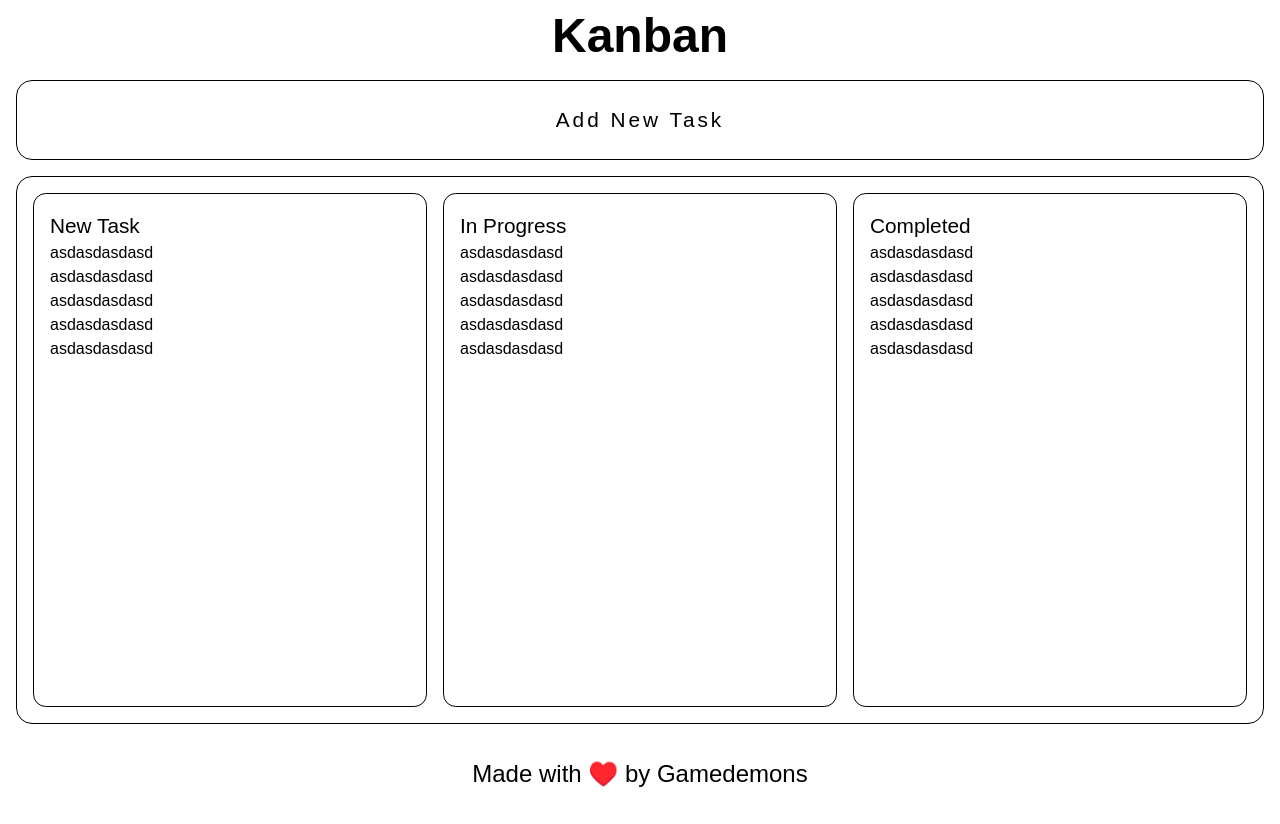
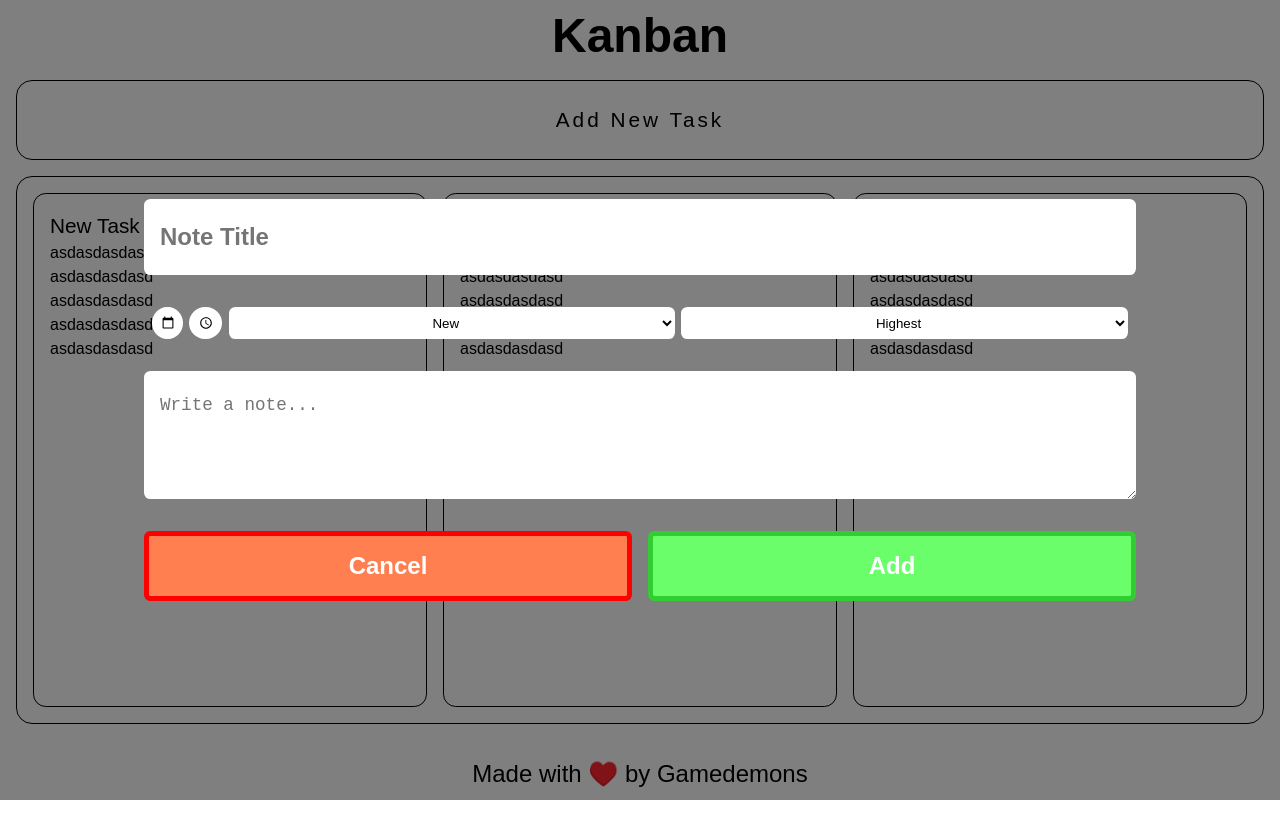
Before and after one commit to metacube-manthan-rajoria/GET_003_Chapter_010, a React (Vite) app: page / in a window 1280 px wide. Both pictures are taken after a click on the button "Add New Task". Built offline with nearby package versions, Linux system fonts and the light colour scheme.

Commit message:
dropdown now works

```diff
--- a/src/components/Header/Header.tsx
+++ b/src/components/Header/Header.tsx
@@ -1,4 +1,5 @@
 import "./Header.css"
+import { useState } from "react";
 import NewTaskDropdown from "../UI/NewTaskDropdown";
 
 const Header = () => {
@@ -9,8 +10,13 @@ const Header = () => {
 		(e.target as HTMLElement).style.scale = "1";
 	}
 
-	let showNewTaskDialog = () => {
-
+	let [newTaskDialogVisible, setNewTaskDialogVisible] = useState(false);
+	let addTaskToList = (title:string) => {
+		console.log(title)
+		setNewTaskDialogVisible(false)
+	}
+	let newTaskCancel = () => {
+		setNewTaskDialogVisible(false)
 	}
 
 	return (
@@ -22,12 +28,14 @@ const Header = () => {
 				id="add_task_button"
 				onMouseDown={(e:any)=>{mouseDownAnimation(e)}}
 				onMouseUp={(e:any) => {mouseUpAnimation(e)}}
-				onClick={()=>{showNewTaskDialog()}}
+				onClick={()=>{setNewTaskDialogVisible(true)}}
 			>
 				Add New Task
 			</button>
-{/*
-			<NewTaskDropdown display=""></NewTaskDropdown> */}
+
+			{
+				newTaskDialogVisible ? <NewTaskDropdown addNewTask={addTaskToList} cancelTask={newTaskCancel}></NewTaskDropdown> : ""
+			}
 		</header>
 	);
 };
--- a/src/components/UI/NewTaskDropdown.css
+++ b/src/components/UI/NewTaskDropdown.css
@@ -17,11 +17,38 @@
     width: 80%;
 }
 
+/* Singular Components */
+#new_task_title {
+    padding: 1.5rem;
+    padding-left: 1rem;
+
+    font-size: 1.5rem;
+    font-weight: 700;
+}
+
+#new_task_note {
+    padding: 1.5rem;
+    padding-left: 1rem;
+    min-height: 5rem;
+    max-height: 15rem;
+    resize: vertical;
+
+    font-size: 1.1rem;
+    font-weight: 500;
+}
+
 /* Timestamp */
-#new_task_dialog_timestamp_wrapper {
+#new_task_dialog_metadata {
     display: flex;
+    justify-content: center;
     gap: 0.4rem;
 }
+
+#new_task_dialog_metadata > select{
+    width: 45%;
+    text-align: center;
+}
+
 #new_task_dialog input[type="date"] {
     width: 18px;
     padding: 0.4rem;
@@ -50,7 +77,7 @@
 }
 
 #new_task_add_button {
-    background-color: lightgreen;
+    background-color: #6aff6a;
     color: white;
     border: 5px solid limegreen;
     transition: background-color 0.4s;
--- a/src/components/UI/NewTaskDropdown.tsx
+++ b/src/components/UI/NewTaskDropdown.tsx
@@ -1,15 +1,53 @@
+import "./NewTaskDropdown.css"
+import { useRef } from "react";
+
 const NewTaskDropdown = (props: any) => {
+    let taskTitle = useRef(null);
+    let taskNote = useRef(null);
+    let taskStatus = useRef(null);
+    let taskPriority = useRef(null);
+    let taskDate = useRef(null);
+    let taskTime = useRef(null);
+
+    let addTask = () => {
+        let title = taskTitle.current ? (taskTitle.current as HTMLInputElement).value : "";
+        let note = taskTitle.current ? (taskTitle.current as HTMLInputElement).value : "";
+        let status = taskTitle.current ? (taskTitle.current as HTMLInputElement).value : "";
+        let priority = taskTitle.current ? (taskTitle.current as HTMLInputElement).value : "";
+        let date = taskTitle.current ? (taskTitle.current as HTMLInputElement).value : "";
+        let time = taskTitle.current ? (taskTitle.current as HTMLInputElement).value : "";
+        props.addNewTask(title);
+    }
+
     return (
         <div id="new_task_dialog_bg">
             <form id="new_task_dialog">
-                <input type="text" name="" id="" />
-                <input type="date" name="" id="" /><span></span>
-                <span></span>
+                <input type="text" name="title" ref={taskTitle} id="new_task_title" className="flat new_task_dialog_element" placeholder="Note Title"/>
 
-                <textarea name="" id=""></textarea>
+                <div id="new_task_dialog_metadata" className="new_task_dialog_element">
+                    <input type="date" name="new_task_date" ref={taskDate} id="" className="flat"/>
+                    <input type="time" name="new_task_time" ref={taskTime} id="" />
+                    <select name="" ref={taskStatus} id="" className="flat">
+                        <option value="">New</option>
+                        <option value="">In Progress</option>
+                        <option value="">Completed</option>
+                    </select>
+                    <select name="" ref={taskPriority} id="" className="flat">
+                        <option value="">Highest</option>
+                        <option value="">High</option>
+                        <option value="">Normal</option>
+                        <option value="">Low</option>
+                        <option value="">Lowest</option>
+                        <option value="">None</option>
+                    </select>
+                </div>
 
-                <button type="button">Add</button>
-                <button type="button">Cancel</button>
+                <textarea name="" ref={taskNote} id="new_task_note" className="flat new_task_dialog_element" placeholder="Write a note..."></textarea>
+
+                <div id="new_task_dialog_button_wrapper" className="new_task_dialog_element">
+                    <button type="button" id="new_task_cancel_button" className="flat_button" onClick={props.cancelTask}>Cancel</button>
+                    <button type="button" id="new_task_add_button" className="flat_button" onClick={addTask}>Add</button>
+                </div>
             </form>
         </div>
     );
```
